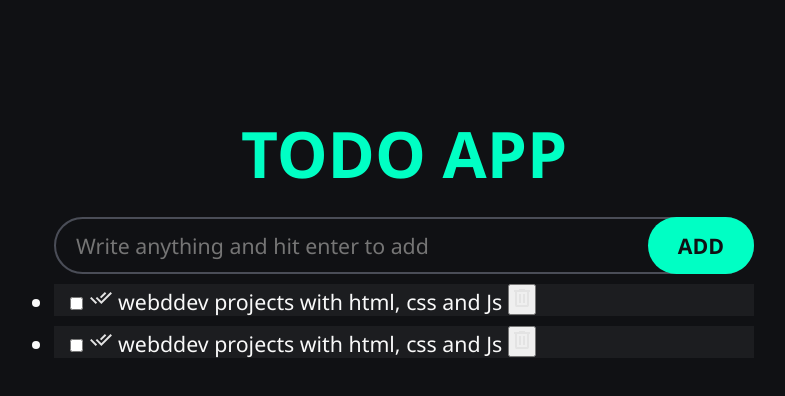
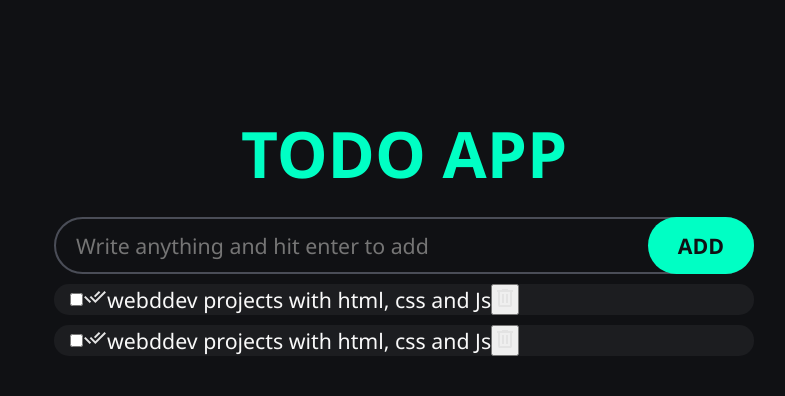
Before and after one commit to Ndungu-Jn/TODO_app, a plain HTML site: page index.html in a window 1280 px wide. Shown: the whole page, without its empty margins (236-1021 px from the left). Drawn offline with Linux system fonts and the light colour scheme.

Commit message:
done with the todo class

```diff
--- a/style.css
+++ b/style.css
@@ -86,4 +86,7 @@ form {
   margin-bottom: 10px;
   padding: 0 16px;
   background-color: var(--primary-color);
+  border-radius: 15px;
+  display: flex;
+  align-items: center;
 }
```
